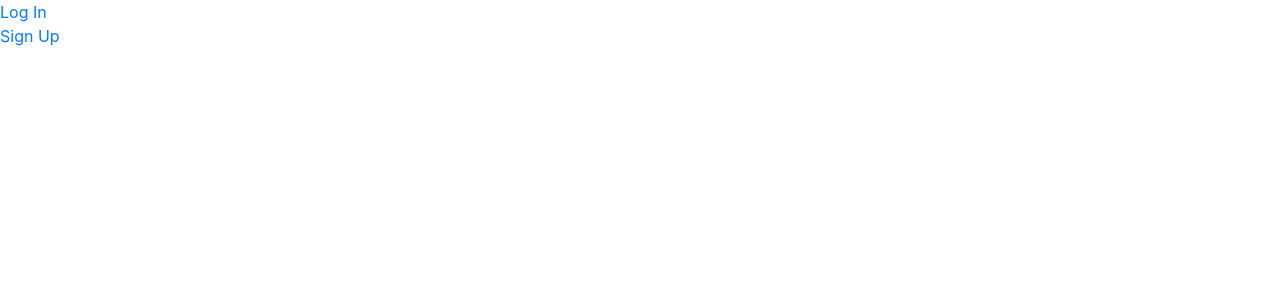
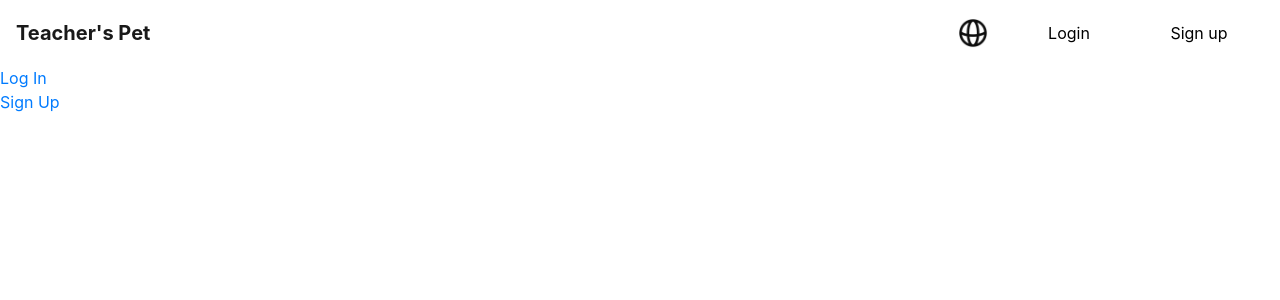
Before and after one commit to ellenupark/teachers-pet-frontend, a React (Create React App) app: page / in a window 1280 px wide. Shown: the top 300 px of the page. Built offline with nearby package versions, Linux system fonts and the light colour scheme; no server answers.

Commit message:
Added nav bar

```diff
--- a/src/App.js
+++ b/src/App.js
@@ -5,6 +5,7 @@ import Home from './components/Home'
 import Login from './components/registrations/Login'
 import Signup from './components/registrations/Signup'
 import { useState, useEffect } from 'react';
+import NavBar from './components/navs/NavBar'
 
 
 const App = () => {
@@ -41,6 +42,11 @@ const App = () => {
     return (
         <div>
             <BrowserRouter>
+                <Route exact path={['/', '/login', '/signup']}
+                    render={props => (
+                    <NavBar {...props} />
+                    )}
+                />
                 <Switch>
                     <Route
                     exact path='/'
--- a/src/components/navs/NavBar.js
+++ b/src/components/navs/NavBar.js
@@ -0,0 +1,55 @@
+import { React } from 'react';
+import Navbar from 'react-bootstrap/Navbar'
+import Nav from 'react-bootstrap/Nav'
+import logo from '../../images/language.png';
+
+
+const NavBar = (props) => {
+    const renderSignupColor = (props) => {
+        let buttonColor;
+        const url = props.location.pathname
+        if (url === '/signup') {
+            buttonColor = 'active-button'
+        } else {
+            buttonColor = ''
+        }
+        return buttonColor;
+    }
+
+    const renderLoginColor = (props) => {
+        let buttonColor;
+        const url = props.location.pathname
+        if (url === '/login') {
+            buttonColor = 'active-button'
+        } else {
+            buttonColor = ''
+        }
+        return buttonColor;
+    }
+
+    return (
+        <>
+            <Navbar>
+                <Navbar.Brand className="nav-title" href="/">
+                    Teacher's Pet
+                </Navbar.Brand>
+                <Navbar.Toggle />
+                <Navbar.Collapse className="justify-content-end">
+                    <Nav.Link>
+                        <img
+                            src={logo}
+                            width="30"
+                            height="30"
+                            className="d-inline-block align-top"
+                            alt="Language Logo"
+                        />
+                    </Nav.Link>
+                    <Nav.Link className={`login ${renderLoginColor(props)}`} href="/login">Login</Nav.Link>
+                    <Nav.Link className={`signup ${renderSignupColor(props)}`} href="/signup">Sign up</Nav.Link>
+                </Navbar.Collapse>
+            </Navbar>
+        </>
+    );
+}
+
+export default NavBar;
--- a/src/index.css
+++ b/src/index.css
@@ -11,3 +11,21 @@ code {
   font-family: source-code-pro, Menlo, Monaco, Consolas, 'Courier New',
     monospace;
 }
+
+/* Nav Bar */
+
+.signup, .login {
+  margin: 5px;
+  color: #000000;
+  width: 120px;
+  text-align: center;
+}
+
+.nav-title {
+  font-weight: bold;
+}
+
+.active-button {
+  border-radius: 100px;
+  background-color: #5BC0EB;
+}
```
Also changed, not shown: src/images/language.png (added), 1 other file (tests, documents, lock files or other folders).
